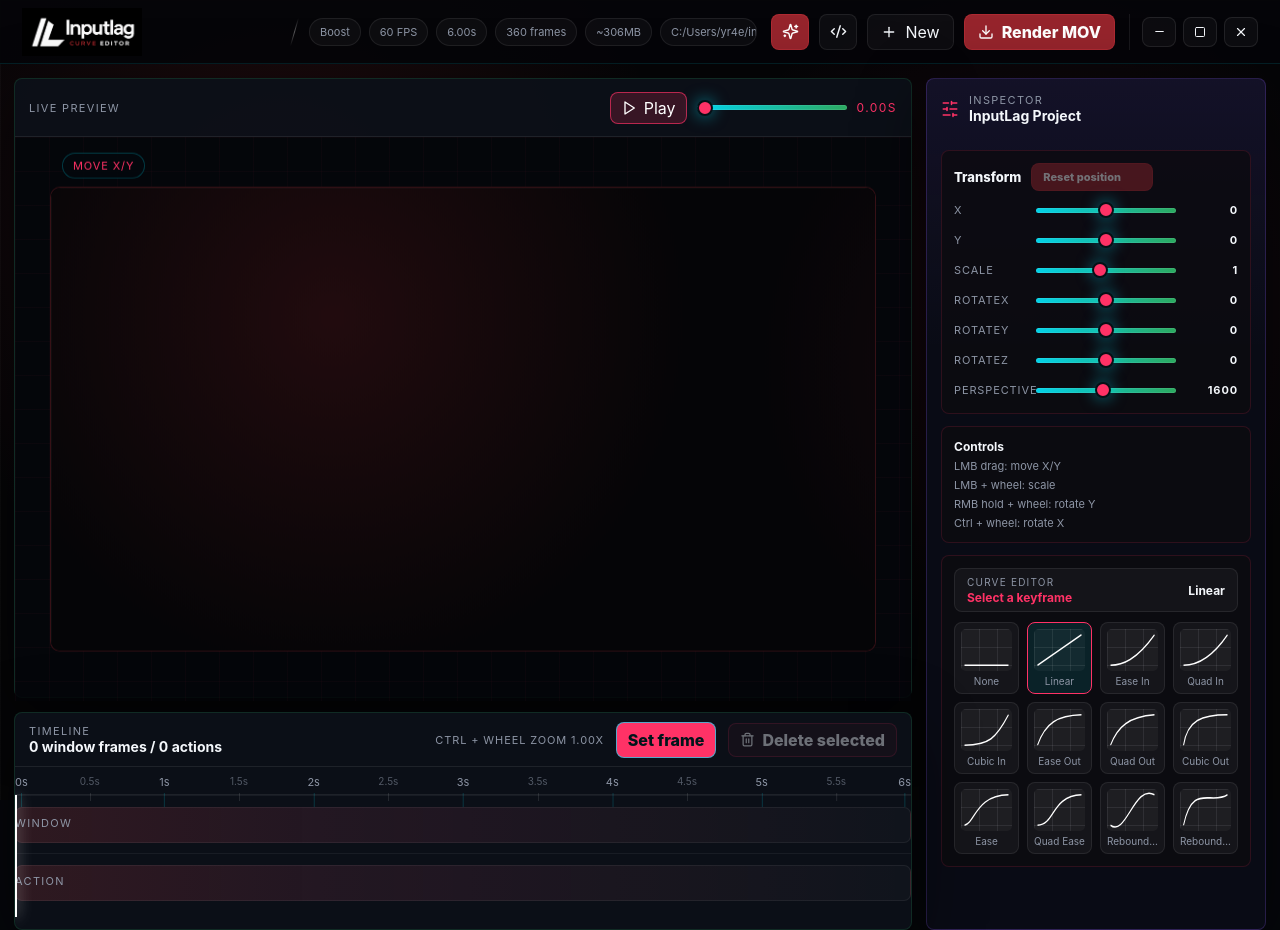
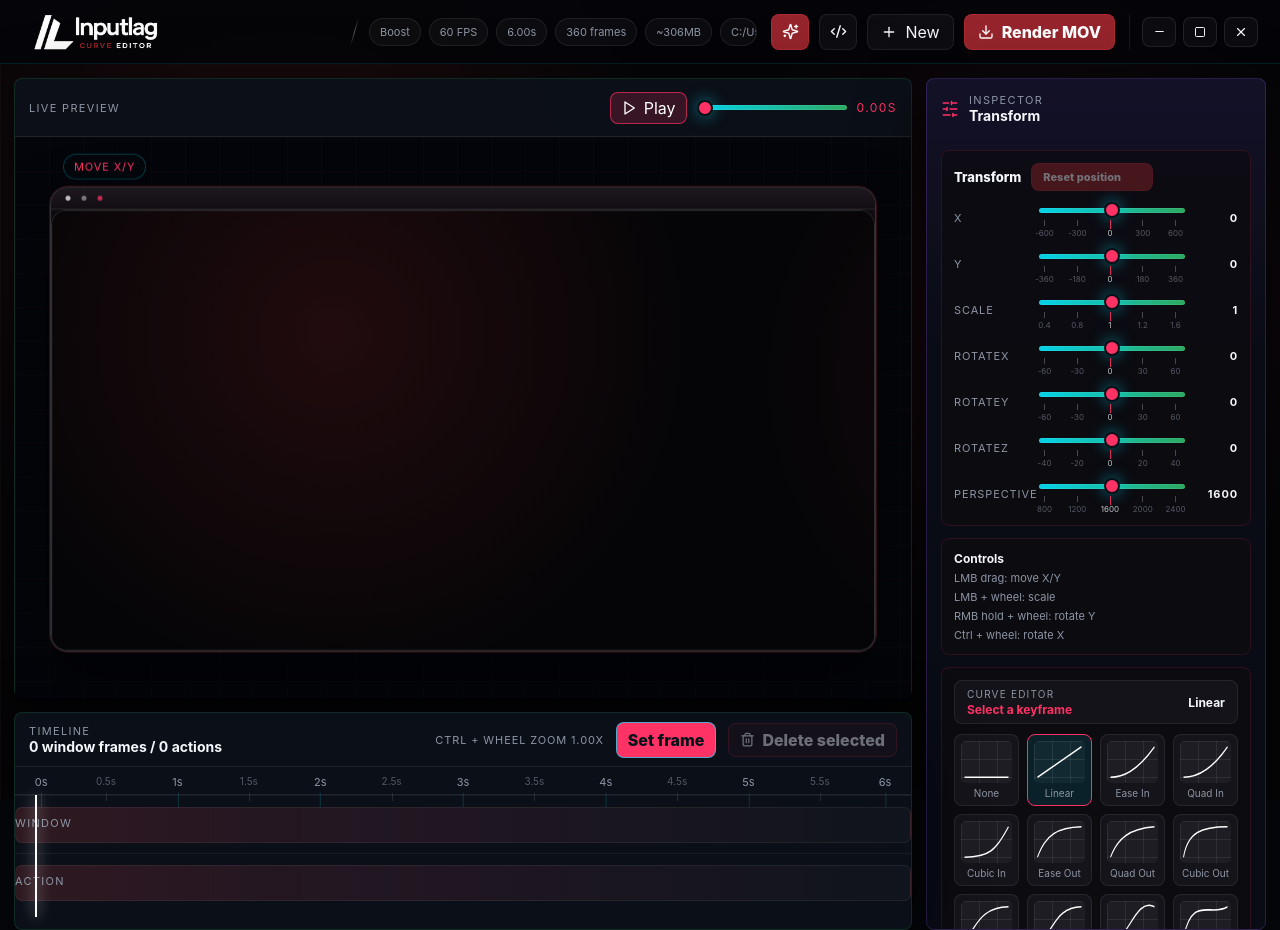
Before and after one commit to Yr4e/UI-curve-editor, a React (Vite) app: page / in a window 1280 px wide. Built offline with nearby package versions, Linux system fonts and the light colour scheme.

Commit message:
refine logo transform sliders and preview frame

```diff
--- a/src/App.jsx
+++ b/src/App.jsx
@@ -41,6 +41,10 @@ const curvePresets = [
   { id: 'rebound-in', label: 'Rebound In', curve: [0.58, -0.42, 0.74, 1.36], path: 'M18 112 C96 150 142 -18 242 18' },
   { id: 'rebound-out', label: 'Rebound Out', curve: [0.2, 1.32, 0.62, 0.86], path: 'M18 112 C64 -22 158 52 242 18' },
 ]
+
+const timelineInset = 0.022
+const timelineSpan = 1 - timelineInset * 2
+const timelinePct = (time, duration) => `${(timelineInset + (time / duration) * timelineSpan) * 100}%`
 
 const presetTabs = ['Start', 'End', 'Effects']
 const presetGrid = Array.from({ length: 24 }, (_, index) => {
@@ -377,11 +381,12 @@ function Timeline({ project, playhead, zoom, selectedKeyframeId, selectedActionI
   const tickStep = 0.5
   const marks = Array.from({ length: Math.floor(duration / tickStep) + 1 }, (_, index) => Number((index * tickStep).toFixed(4))).filter((mark) => mark <= duration)
   const contentWidth = `${Math.max(100, zoom * 100)}%`
-  const playheadPct = `${(playhead / duration) * 100}%`
+  const playheadPct = timelinePct(playhead, duration)
 
   const seekFromEvent = (event) => {
     const rect = trackRef.current.getBoundingClientRect()
-    const pct = clamp((event.clientX - rect.left) / rect.width)
+    const raw = (event.clientX - rect.left) / rect.width
+    const pct = clamp((raw - timelineInset) / timelineSpan)
     onSeek(Number((pct * duration).toFixed(3)))
   }
 
@@ -427,7 +432,7 @@ function Timeline({ project, playhead, zoom, selectedKeyframeId, selectedActionI
               <span
                 key={mark}
                 className={`${Number.isInteger(mark) ? 'major-tick' : 'minor-tick'}${mark === 0 ? ' edge-start' : ''}${Math.abs(mark - duration) < 0.001 ? ' edge-end' : ''}`}
-                style={{ left: `${(mark / duration) * 100}%` }}
+                style={{ left: timelinePct(mark, duration) }}
               >
                 {mark % 1 === 0 ? `${mark.toFixed(0)}s` : `${mark.toFixed(1)}s`}
               </span>
@@ -440,7 +445,7 @@ function Timeline({ project, playhead, zoom, selectedKeyframeId, selectedActionI
                 <button
                   className={selectedKeyframeId === keyframe.id ? 'keyframe-marker active' : 'keyframe-marker'}
                   key={keyframe.id}
-                  style={{ left: `${(keyframe.time / duration) * 100}%` }}
+                  style={{ left: timelinePct(keyframe.time, duration) }}
                   title={`${keyframe.time}s / ${keyframe.curvePreset}`}
                   onClick={(event) => { event.stopPropagation(); onSelectKeyframe(keyframe.id); onSeek(keyframe.time) }}
                   onPointerDown={(event) => {
@@ -449,7 +454,8 @@ function Timeline({ project, playhead, zoom, selectedKeyframeId, selectedActionI
                     event.currentTarget.setPointerCapture(event.pointerId)
                     const rect = trackRef.current.getBoundingClientRect()
                     const move = (moveEvent) => {
-                      const pct = clamp((moveEvent.clientX - rect.left) / rect.width)
+                      const raw = (moveEvent.clientX - rect.left) / rect.width
+                      const pct = clamp((raw - timelineInset) / timelineSpan)
                       onDragKeyframe(keyframe.id, Number((pct * duration).toFixed(3)))
                     }
                     const up = () => {
@@ -470,7 +476,7 @@ function Timeline({ project, playhead, zoom, selectedKeyframeId, selectedActionI
                 <button
                   className={selectedActionId === action.id ? 'action-chip active' : 'action-chip'}
                   key={action.id}
-                  style={{ left: `${(action.time / duration) * 100}%`, width: `${Math.max((action.duration / duration) * 100, 3)}%` }}
+                  style={{ left: timelinePct(action.time, duration), width: `${Math.max((action.duration / duration) * timelineSpan * 100, 3)}%` }}
                   title={`${action.time}s / ${action.label || action.type}`}
                   onClick={(event) => { event.stopPropagation(); onSelectAction(action.id); onSeek(action.time) }}
                   onPointerDown={(event) => {
@@ -479,7 +485,8 @@ function Timeline({ project, playhead, zoom, selectedKeyframeId, selectedActionI
                     event.currentTarget.setPointerCapture(event.pointerId)
                     const rect = trackRef.current.getBoundingClientRect()
                     const move = (moveEvent) => {
-                      const pct = clamp((moveEvent.clientX - rect.left) / rect.width)
+                      const raw = (moveEvent.clientX - rect.left) / rect.width
+                      const pct = clamp((raw - timelineInset) / timelineSpan)
                       onDragAction(action.id, Number((pct * duration).toFixed(3)))
                     }
                     const up = () => {
@@ -503,7 +510,15 @@ function Timeline({ project, playhead, zoom, selectedKeyframeId, selectedActionI
 }
 
 function TransformEditor({ value, onChange, onResetSelected, canReset }) {
-  const rows = [['x', -600, 600], ['y', -360, 360], ['scale', 0.35, 1.8], ['rotateX', -55, 55], ['rotateY', -55, 55], ['rotateZ', -40, 40], ['perspective', 700, 2600]]
+  const rows = [
+    { key: 'x', min: -600, max: 600, step: 100, labels: ['-600', '-300', '0', '300', '600'] },
+    { key: 'y', min: -360, max: 360, step: 60, labels: ['-360', '-180', '0', '180', '360'] },
+    { key: 'scale', min: 0.4, max: 1.6, step: 0.1, labels: ['0.4', '0.8', '1', '1.2', '1.6'] },
+    { key: 'rotateX', min: -60, max: 60, step: 5, labels: ['-60', '-30', '0', '30', '60'] },
+    { key: 'rotateY', min: -60, max: 60, step: 5, labels: ['-60', '-30', '0', '30', '60'] },
+    { key: 'rotateZ', min: -40, max: 40, step: 5, labels: ['-40', '-20', '0', '20', '40'] },
+    { key: 'perspective', min: 800, max: 2400, step: 100, labels: ['800', '1200', '1600', '2000', '2400'] },
+  ]
 
   return (
     <div className="transform-editor">
@@ -513,10 +528,15 @@ function TransformEditor({ value, onChange, onResetSelected, canReset }) {
           <button className="reset-frame-btn" disabled={!canReset} onClick={onResetSelected}>Reset position</button>
         </div>
       </div>
-      {rows.map(([key, min, max]) => (
+      {rows.map(({ key, min, max, step, labels }) => (
         <label key={key}>
           <span>{key}</span>
-          <input type="range" min={min} max={max} step={key === 'scale' ? 0.01 : 1} value={value[key]} onChange={(event) => onChange({ [key]: Number(event.target.value) })} />
+          <div className="snap-slider">
+            <input type="range" min={min} max={max} step={step} value={value[key]} onChange={(event) => onChange({ [key]: Number(event.target.value) })} />
+            <div className="snap-ticks" aria-hidden="true">
+              {labels.map((label) => <i key={label}><em>{label}</em></i>)}
+            </div>
+          </div>
           <b>{value[key]}</b>
         </label>
       ))}
@@ -557,7 +577,7 @@ function Inspector({ project, currentTransform, selectedKeyframeId, onPatchProje
     <aside className="inspector inspector-split">
       <div className="panel-title">
         <SlidersHorizontal size={18} />
-        <div><span>Inspector</span><strong>{project.name}</strong></div>
+        <div><span>Inspector</span><strong>Transform</strong></div>
       </div>
       <TransformEditor value={currentTransform} onChange={onPatchTransform} onResetSelected={onResetSelected} canReset={Boolean(selectedKeyframeId)} />
       <div className="control-hint">
@@ -966,7 +986,7 @@ export default function App() {
     <div className={rendering ? 'studio-app is-rendering' : 'studio-app'}>
       <header className="topbar split-topbar">
         <div className="app-logo">
-          <img src="./curve-editor-logo.png" alt="Inputlag Curve Editor" />
+          <img src="./curve-editor-logo-transparent.png" alt="Inputlag Curve Editor" />
         </div>
         <div className="topbar-slash" />
         <ProjectMeta project={project} />
@@ -994,7 +1014,7 @@ export default function App() {
                 <span>{playhead.toFixed(2)}s</span>
               </div>
             </div>
-            <div className="preview-canvas">
+          <div className="preview-canvas">
               <div
                 className="preview-transform viewport-editable"
                 onPointerDown={handleViewportPointerDown}
@@ -1005,6 +1025,7 @@ export default function App() {
                 onContextMenu={(event) => event.preventDefault()}
                 style={{ transform: `perspective(${currentTransform.perspective}px) translate(${currentTransform.x}px, ${currentTransform.y}px) scale(${currentTransform.scale}) rotateX(${currentTransform.rotateX}deg) rotateY(${currentTransform.rotateY}deg) rotateZ(${currentTransform.rotateZ}deg)` }}
               >
+                <div className="preview-grab-bar" />
                 <div className="viewport-hint">{viewportHint}</div>
                 <InputLagWindow project={project} page={project.page} replayCommand={replayCommand} resetToken={previewResetToken} />
               </div>
--- a/src/styles.css
+++ b/src/styles.css
@@ -2593,12 +2593,12 @@ select {
 }
 
 .app-logo {
-  min-width: 258px;
+  min-width: 318px;
 }
 
 .app-logo img {
-  width: 250px;
-  max-height: 48px;
+  width: 312px;
+  max-height: 58px;
   object-fit: contain;
   object-position: left center;
 }
@@ -2656,7 +2656,38 @@ select {
 }
 
 .preview-shell {
-  border-color: rgba(184,45,53,0.28);
+  border-color: rgba(255,255,255,0.16);
+  border-radius: 16px;
+  box-shadow:
+    inset 0 0 0 1px rgba(184,45,53,0.34),
+    0 18px 48px rgba(0,0,0,0.34);
+}
+
+.preview-transform {
+  border: 1px solid rgba(255,255,255,0.16);
+  border-radius: 18px;
+  padding-top: 22px;
+  background: linear-gradient(180deg, rgba(18, 12, 18, 0.94), rgba(4, 5, 9, 0.9));
+  box-shadow:
+    0 0 0 1px rgba(184,45,53,0.26),
+    0 22px 60px rgba(0,0,0,0.48);
+}
+
+.preview-grab-bar {
+  position: absolute;
+  left: 0;
+  right: 0;
+  top: 0;
+  height: 22px;
+  z-index: 5;
+  border-radius: 18px 18px 0 0;
+  border-bottom: 1px solid rgba(255,255,255,0.08);
+  background:
+    radial-gradient(circle at 17px 50%, rgba(255,255,255,0.72) 0 2px, transparent 3px),
+    radial-gradient(circle at 33px 50%, rgba(255,255,255,0.42) 0 2px, transparent 3px),
+    radial-gradient(circle at 49px 50%, rgba(255,50,102,0.72) 0 2px, transparent 3px),
+    linear-gradient(180deg, rgba(255,255,255,0.06), rgba(255,255,255,0.015));
+  cursor: grab;
 }
 
 .track-lane,
@@ -2727,6 +2758,60 @@ select {
   accent-color: var(--cyan);
 }
 
+.transform-editor label {
+  grid-template-columns: 74px minmax(0, 1fr) 46px;
+  gap: 9px;
+}
+
+.snap-slider {
+  position: relative;
+  min-width: 0;
+  padding-bottom: 15px;
+}
+
+.snap-slider input[type="range"] {
+  width: 100%;
+  accent-color: var(--cyan);
+}
+
+.snap-ticks {
+  position: absolute;
+  left: 7px;
+  right: 7px;
+  top: 21px;
+  display: flex;
+  justify-content: space-between;
+  pointer-events: none;
+}
+
+.snap-ticks i {
+  position: relative;
+  width: 1px;
+  height: 6px;
+  background: rgba(255,255,255,0.25);
+}
+
+.snap-ticks i:nth-child(3) {
+  height: 9px;
+  background: rgba(255,50,102,0.85);
+}
+
+.snap-ticks em {
+  position: absolute;
+  top: 8px;
+  left: 50%;
+  transform: translateX(-50%);
+  color: rgba(141,149,165,0.56);
+  font-style: normal;
+  font-size: 8px;
+  letter-spacing: 0;
+  text-transform: none;
+}
+
+.snap-ticks i:nth-child(3) em {
+  color: rgba(255,255,255,0.76);
+}
+
 .code-drawer {
   border-color: rgba(255,50,102,0.22);
 }
```
Also changed, not shown: public/curve-editor-logo-transparent.png (added).
